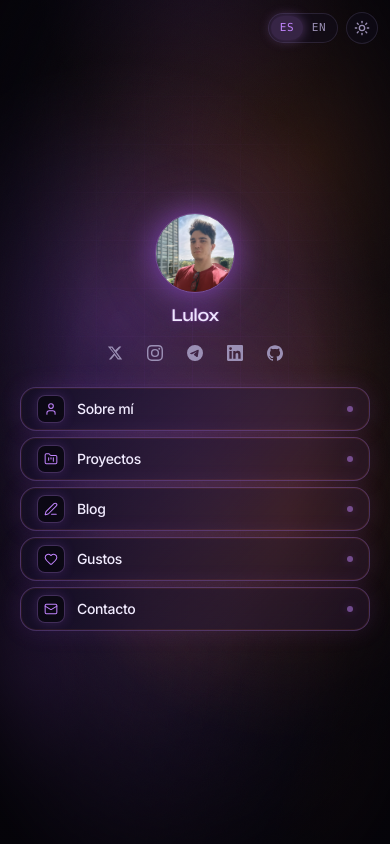
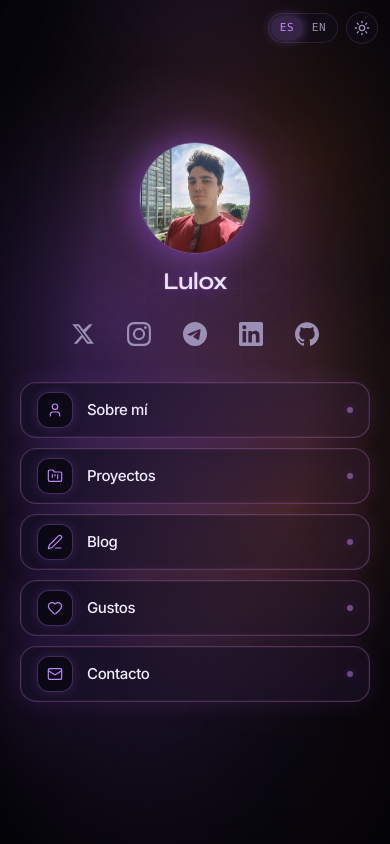
Before and after one commit to luloxi/luloxdev, a Next.js app: page / in a window 390 px wide. Built offline with nearby package versions, Linux system fonts and the light colour scheme.

Commit message:
Scale up home layout for better mobile and desktop balance
Larger avatar, title, social icons, and section buttons while
keeping the home viewport locked and non-scrollable.

```diff
--- a/src/app/page.tsx
+++ b/src/app/page.tsx
@@ -10,35 +10,35 @@ import { site } from "@/content/site";
 export default function HomePage() {
   return (
     <div className="relative flex h-dvh max-h-dvh flex-col overflow-hidden">
-      <div className="absolute right-3 top-3 z-20 sm:right-5 sm:top-4">
+      <div className="absolute right-3 top-3 z-20 sm:right-5 sm:top-5">
         <SiteControls />
       </div>
 
-      <main className="mx-auto flex h-full w-full max-w-md flex-col justify-center overflow-hidden px-5 py-4 pb-[max(0.75rem,env(safe-area-inset-bottom))] pt-[max(0.75rem,env(safe-area-inset-top))] sm:px-6 sm:py-6">
+      <main className="mx-auto flex h-full w-full max-w-md flex-col justify-center overflow-hidden px-5 py-5 pb-[max(1rem,env(safe-area-inset-bottom))] pt-[max(1rem,env(safe-area-inset-top))] sm:max-w-lg sm:px-8 sm:py-8">
         <header className="flex shrink-0 flex-col items-center text-center">
-          <div className="relative mb-2 sm:mb-3">
+          <div className="relative mb-3 sm:mb-4">
             <div
               aria-hidden
-              className="absolute -inset-2 rounded-full bg-accent/20 blur-xl sm:-inset-3 sm:blur-2xl"
+              className="absolute -inset-3 rounded-full bg-accent/20 blur-2xl"
             />
             <Image
               src={site.avatar}
               alt={site.name}
-              width={112}
-              height={112}
+              width={144}
+              height={144}
               priority
-              className="relative h-20 w-20 rounded-full border border-accent/40 object-cover shadow-[0_0_28px_var(--glow-violet)] sm:h-24 sm:w-24"
+              className="relative h-28 w-28 rounded-full border border-accent/40 object-cover shadow-[0_0_32px_var(--glow-violet)] sm:h-36 sm:w-36"
             />
           </div>
-          <h1 className="font-display neon-text text-lg font-semibold tracking-tight sm:text-xl">
+          <h1 className="font-display neon-text text-2xl font-semibold tracking-tight sm:text-3xl">
             {site.name}
           </h1>
-          <div className="mt-1.5 sm:mt-2">
+          <div className="mt-3 sm:mt-4">
             <SocialNav />
           </div>
         </header>
 
-        <div className="mt-4 w-full shrink-0 sm:mt-5">
+        <div className="mt-6 w-full shrink-0 sm:mt-8">
           <SectionNav />
         </div>
       </main>
--- a/src/components/section-nav.tsx
+++ b/src/components/section-nav.tsx
@@ -19,14 +19,14 @@ const icons = {
   mail: Mail,
 } as const;
 
-/** Compact elegant buttons - never stretch to fill the viewport */
+/** Comfortable buttons - fixed height (not stretched), easy to tap */
 export function SectionNav() {
   const { t } = useLocale();
 
   return (
     <nav
       aria-label="Sections"
-      className="flex w-full flex-col gap-1.5 sm:gap-2"
+      className="flex w-full flex-col gap-2.5 sm:gap-3"
     >
       {sections.map((s) => {
         const Icon = icons[s.icon];
@@ -35,12 +35,12 @@ export function SectionNav() {
           <Link
             key={s.href}
             href={s.href}
-            className="neon-panel group flex h-11 items-center gap-3 rounded-2xl px-4 transition-all duration-300 active:scale-[0.99] sm:h-12"
+            className="neon-panel group flex h-14 items-center gap-3.5 rounded-2xl px-4 transition-all duration-300 active:scale-[0.99] sm:h-16 sm:gap-4 sm:px-5"
           >
-            <span className="neon-icon flex h-7 w-7 shrink-0 items-center justify-center rounded-lg text-accent transition-colors group-hover:text-accent-2 sm:h-8 sm:w-8 sm:rounded-xl">
-              <Icon className="h-3.5 w-3.5 sm:h-4 sm:w-4" strokeWidth={1.75} />
+            <span className="neon-icon flex h-9 w-9 shrink-0 items-center justify-center rounded-xl text-accent transition-colors group-hover:text-accent-2 sm:h-10 sm:w-10">
+              <Icon className="h-4 w-4 sm:h-[18px] sm:w-[18px]" strokeWidth={1.75} />
             </span>
-            <span className="flex-1 text-left text-sm font-medium tracking-tight">
+            <span className="flex-1 text-left text-[15px] font-medium tracking-tight sm:text-base">
               {label}
             </span>
             <span
--- a/src/components/social-nav.tsx
+++ b/src/components/social-nav.tsx
@@ -19,7 +19,7 @@ export function SocialNav() {
   return (
     <nav
       aria-label="Social"
-      className="flex items-center justify-center gap-1 sm:gap-1.5"
+      className="flex items-center justify-center gap-2 sm:gap-3"
     >
       {socials.map((s) => {
         const Icon = iconMap[s.id as keyof typeof iconMap];
@@ -31,9 +31,9 @@ export function SocialNav() {
             aria-label={s.label}
             target="_blank"
             rel="noopener noreferrer"
-            className="inline-flex h-9 w-9 items-center justify-center rounded-full border border-transparent text-muted transition-all duration-300 hover:border-accent/40 hover:text-accent hover:shadow-[0_0_18px_var(--glow-violet)] sm:h-10 sm:w-10"
+            className="inline-flex h-12 w-12 items-center justify-center rounded-full border border-transparent text-muted transition-all duration-300 hover:border-accent/40 hover:text-accent hover:shadow-[0_0_18px_var(--glow-violet)] sm:h-14 sm:w-14"
           >
-            <Icon className="h-4 w-4 sm:h-5 sm:w-5" />
+            <Icon className="h-6 w-6 sm:h-7 sm:w-7" />
           </a>
         );
       })}
```
